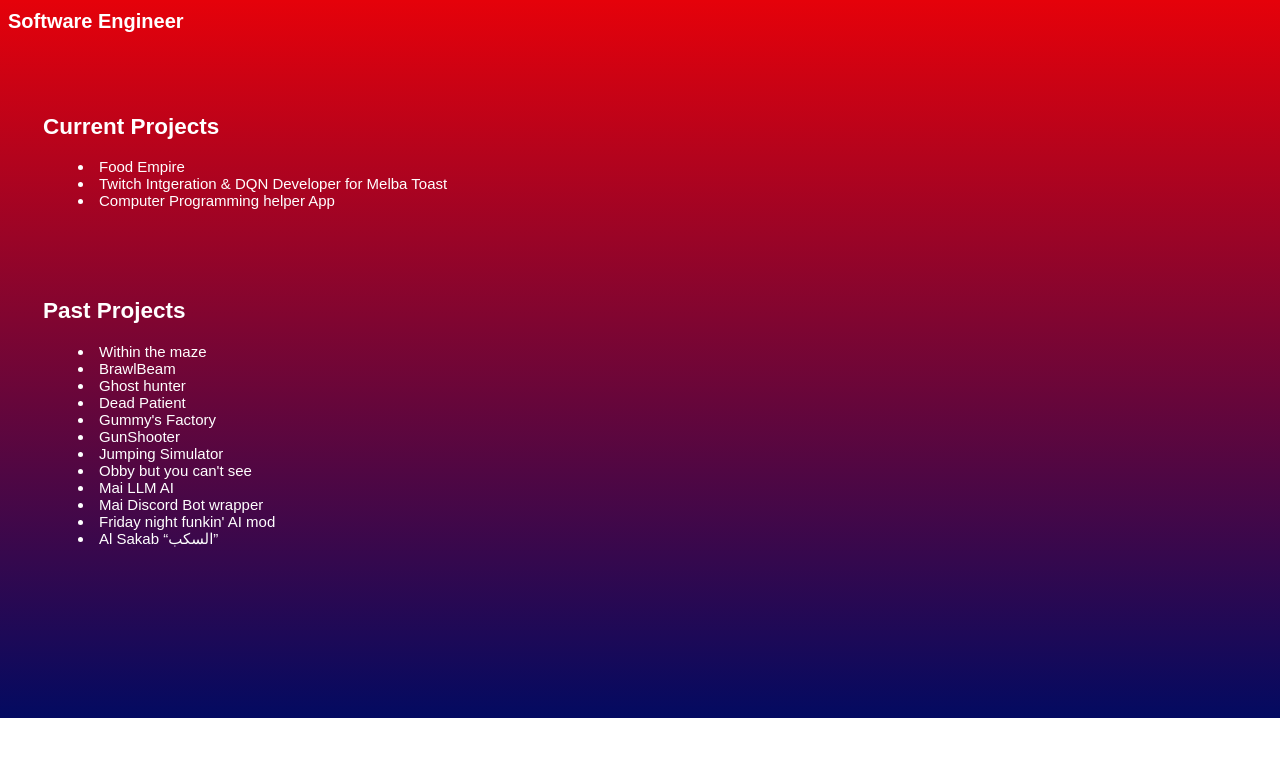
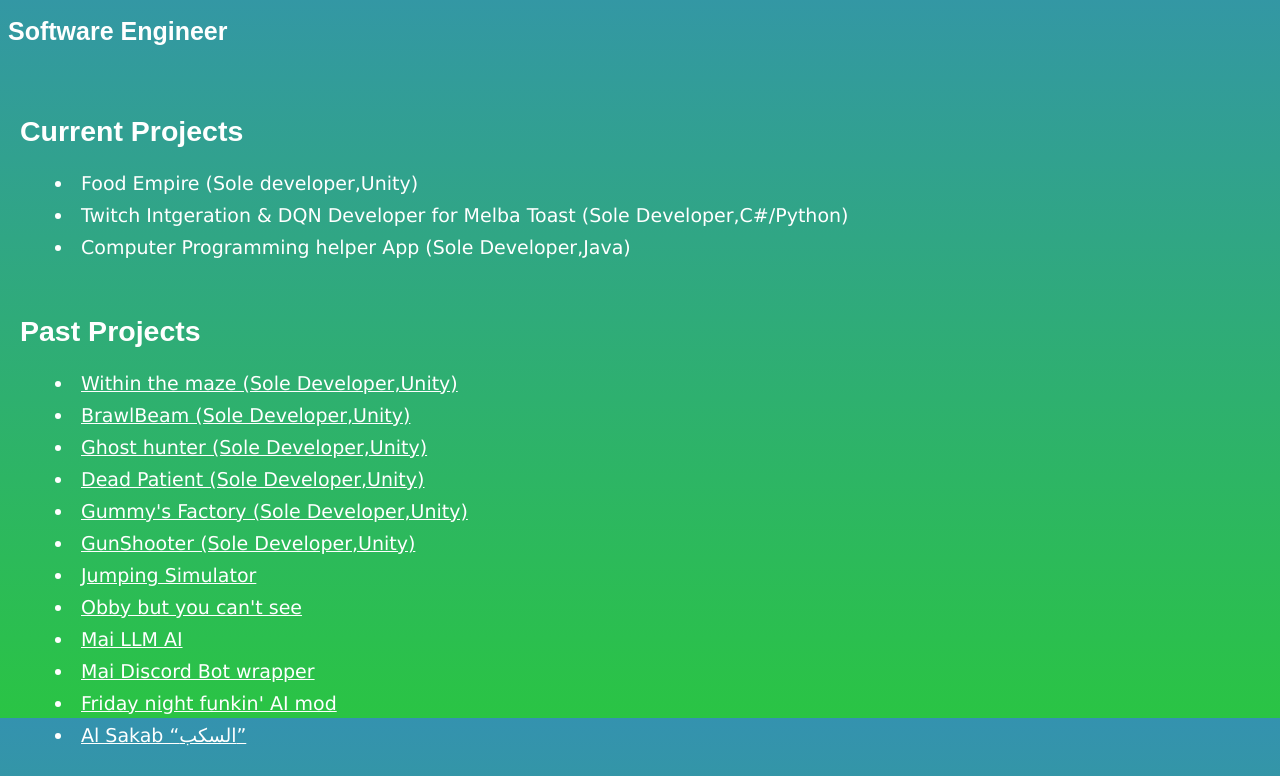
Before and after one commit to KhaledDev/KhaledDev.github.io, a plain HTML site: page index.html in a window 1280 px wide. Shown: the part 82-858 px from the top of the page. Before the commit the page ends 800 px from the top, so only its background shows below. Drawn offline with Linux system fonts and the light colour scheme.

Commit message:
Updated website made it look a bit better.

```diff
--- a/index.css
+++ b/index.css
@@ -5,40 +5,52 @@
     font-family: 'Segoe UI', Tahoma, Geneva, Verdana, sans-serif;
 }
 
+a{
+    color:white;
+}
+
+li
+{
+    padding-left: 35px;
+    padding-bottom: 10px;
+    font-family: Verdana, Geneva, Tahoma, sans-serif;
+    font-weight: 500;
+}
+
 .info
 {
     color: white;
-    font-size: 20px;
+    font-size: 25px;
     font-family: Arial, Helvetica, sans-serif;
 }
 
-.body
+body
 {
-    background-image: linear-gradient(#ff0000, #030a61);
+    background-image: linear-gradient(#3492af, #2ac444);
     background-attachment: fixed;
 }
 
 
 .current_projects
 {
-    padding: 35px;
+    padding: 12px;
 }
 
 .current_projects_list
 {
     color: white;
-    font-size: 15px;
+    font-size: 19px;
     font-family: Arial, Helvetica, sans-serif;
 }
 
 .past_projects
 {
-    padding: 35px;
+    padding: 12px;
 }
 
 .past_projects_list
 {
     color: white;
-    font-size: 15px;
+    font-size: 19px;
     font-family: Arial, Helvetica, sans-serif;
 }
--- a/index.html
+++ b/index.html
@@ -5,34 +5,33 @@
     <meta charset="UTF-8">
     <meta name="viewport" content="width=device-width, initial-scale=1.0">
     <title>KhaledDev Portofolio</title>
-    <h2 class="title">KhaledDev Portofolio</h2>
+    <h2 class="title">KhaledDev_ Portofolio</h2>
     <h4 class="info">Software Engineer</h4>
 </head>
-<body class="body">
+<body>
     <div class="current_projects">
         <div class="current_projects_list">
             <h2>Current Projects</h2>
-            <li style="padding-left: 35px;"> Food Empire</li>
-            <li style="padding-left: 35px;"> Twitch Intgeration & DQN Developer for Melba Toast</li>
-            <li style="padding-left: 35px;"> Computer Programming helper App</li>
+            <li> Food Empire (Sole developer,Unity)</li>
+            <li> Twitch Intgeration & DQN Developer for Melba Toast (Sole Developer,C#/Python)</li>
+            <li> Computer Programming helper App (Sole Developer,Java)</li>
         </div>
     </div>
-
     <div class="past_projects">
         <div class="past_projects_list">
             <h2>Past Projects</h2>
-            <li style="padding-left: 35px;"> Within the maze</li>
-            <li style="padding-left: 35px;"> BrawlBeam</li>
-            <li style="padding-left: 35px;"> Ghost hunter</li>
-            <li style="padding-left: 35px;"> Dead Patient</li>
-            <li style="padding-left: 35px;"> Gummy's Factory</li>
-            <li style="padding-left: 35px;"> GunShooter</li>
-            <li style="padding-left: 35px;"> Jumping Simulator</li>
-            <li style="padding-left: 35px;"> Obby but you can't see</li>
-            <li style="padding-left: 35px;"> Mai LLM AI</li>
-            <li style="padding-left: 35px;"> Mai Discord Bot wrapper</li>
-            <li style="padding-left: 35px;"> Friday night funkin' AI mod</li>
-            <li style="padding-left: 35px;"> Al Sakab “السكب” </li>
+            <li><a href="https://khaleddevv.itch.io/within-the-maze" target="_blank">Within the maze (Sole Developer,Unity)</li>
+            <li><a href="https://khaleddevv.itch.io/brawl-beam" target="_blank">BrawlBeam (Sole Developer,Unity)</li>
+            <li><a href="https://khaleddevv.itch.io/ghost-hunter" target="_blank"> Ghost hunter (Sole Developer,Unity)</li>
+            <li><a href="https://khaleddevv.itch.io/dead-patient" target="_blank">Dead Patient (Sole Developer,Unity)</li>
+            <li><a href="https://khaleddevv.itch.io/gummys-factory" target="_blank"> Gummy's Factory (Sole Developer,Unity)</li>
+            <li><a href="https://khaleddevv.itch.io/gunshooter" target="_blank"> GunShooter (Sole Developer,Unity)</li>
+            <li><a href=""> Jumping Simulator</li>
+            <li><a href=""> Obby but you can't see</li>
+            <li> Mai LLM AI</li>
+            <li> Mai Discord Bot wrapper</li>
+            <li> Friday night funkin' AI mod</li>
+            <li> Al Sakab “السكب” </li>
         </div>
     </div>
 
```
